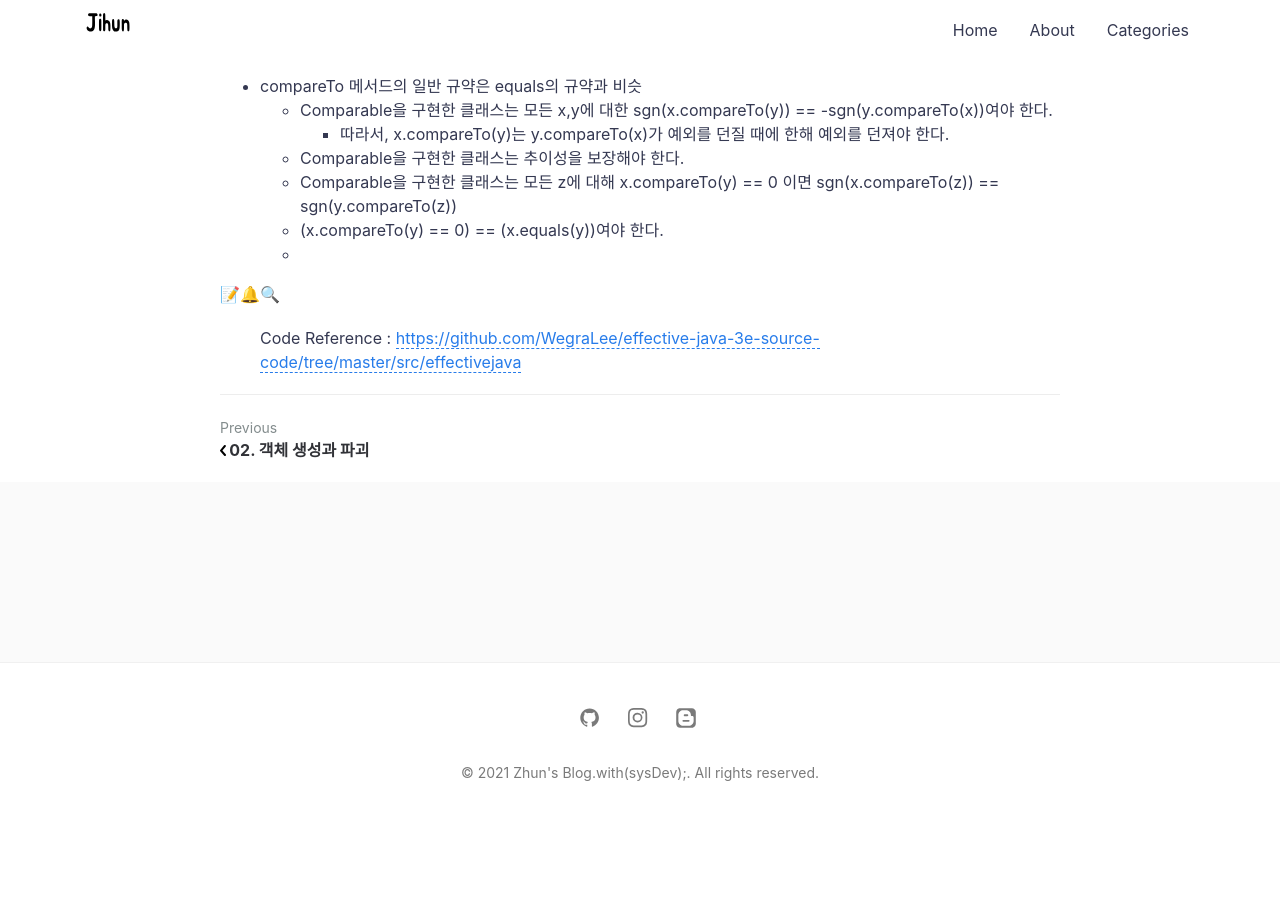
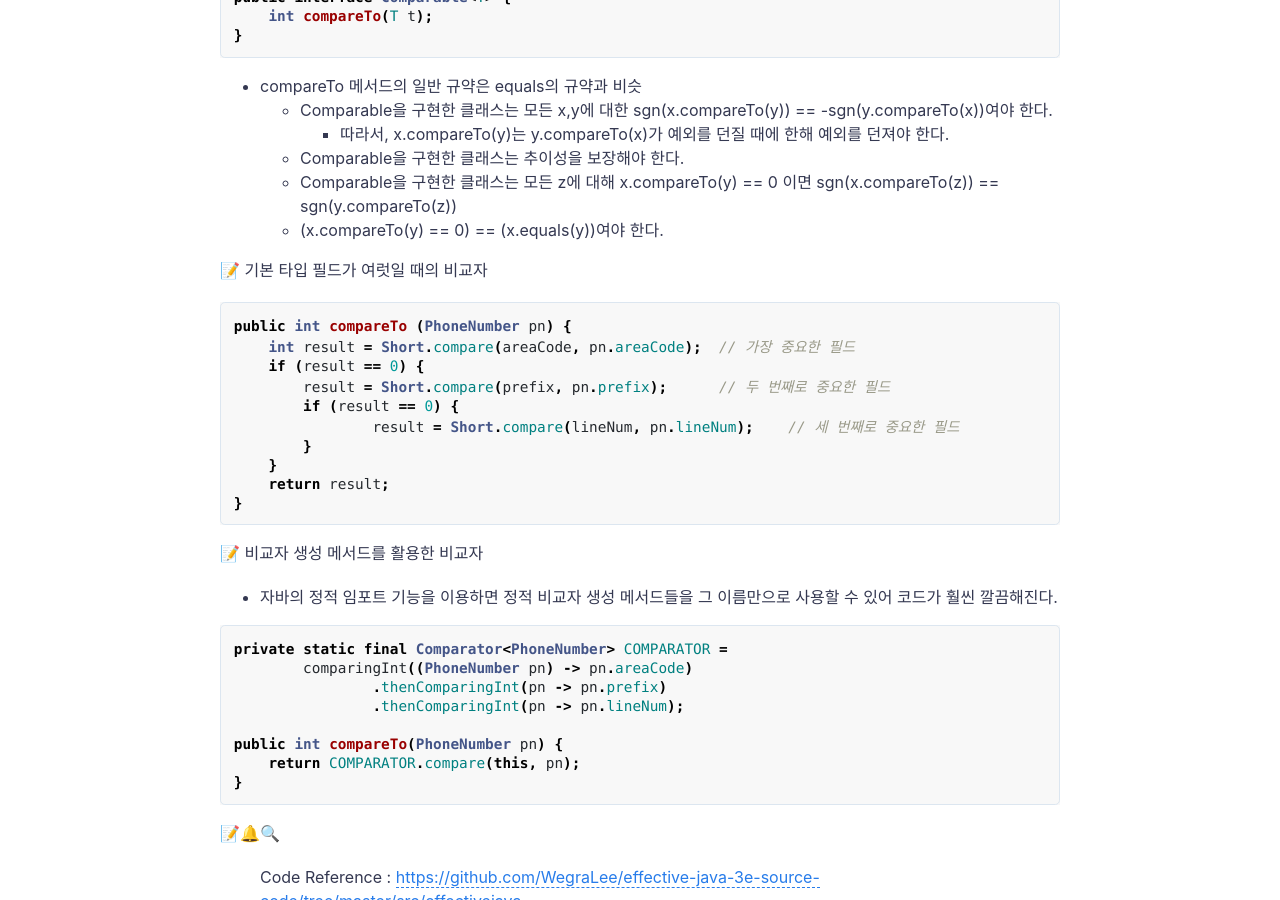
Before and after one commit to jihunparkme/jihunparkme.github.io, a Jekyll site: the page built from _posts/2021-03-15-모든_객체의_공통_메서드.md, in a window 1280 px wide and 900 px high, scrolled down 9854 px. Built offline with Jekyll 4.4.1, drawn with Linux system fonts in a browser that asks for light colours; comment, search, counter and statistics services are not loaded; before the commit the page ends 10682 px from its top, so only the background shows below that; some of the changed text lies outside the part shown.

Commit message:
기본 타입 필드가 여럿일 때의 비교자

````diff
--- a/_posts/2021-03-15-모든_객체의_공통_메서드.md
+++ b/_posts/2021-03-15-모든_객체의_공통_메서드.md
@@ -460,7 +460,37 @@ public interface Comparable<T> {
   - Comparable을 구현한 클래스는 추이성을 보장해야 한다.
   - Comparable을 구현한 클래스는 모든 z에 대해 x.compareTo(y) == 0 이면 sgn(x.compareTo(z)) == sgn(y.compareTo(z))
   - (x.compareTo(y) == 0) == (x.equals(y))여야 한다.
-  -
+
+📝 기본 타입 필드가 여럿일 때의 비교자
+
+```java
+public int compareTo (PhoneNumber pn) {
+    int result = Short.compare(areaCode, pn.areaCode);	// 가장 중요한 필드
+    if (result == 0) {
+        result = Short.compare(prefix, pn.prefix);	// 두 번째로 중요한 필드
+        if (result == 0) {
+         	result = Short.compare(lineNum, pn.lineNum);	// 세 번째로 중요한 필드
+        }
+    }
+    return result;
+}
+```
+
+📝 비교자 생성 메서드를 활용한 비교자
+- 자바의 정적 임포트 기능을 이용하면 정적 비교자 생성 메서드들을 그 이름만으로 사용할 수 있어 코드가 훨씬 깔끔해진다.
+
+```java
+private static final Comparator<PhoneNumber> COMPARATOR =
+    	comparingInt((PhoneNumber pn) -> pn.areaCode)
+    		.thenComparingInt(pn -> pn.prefix)
+    		.thenComparingInt(pn -> pn.lineNum);
+
+public int compareTo(PhoneNumber pn) {
+    return COMPARATOR.compare(this, pn);
+}
+```
+
+
 
 
 
````
